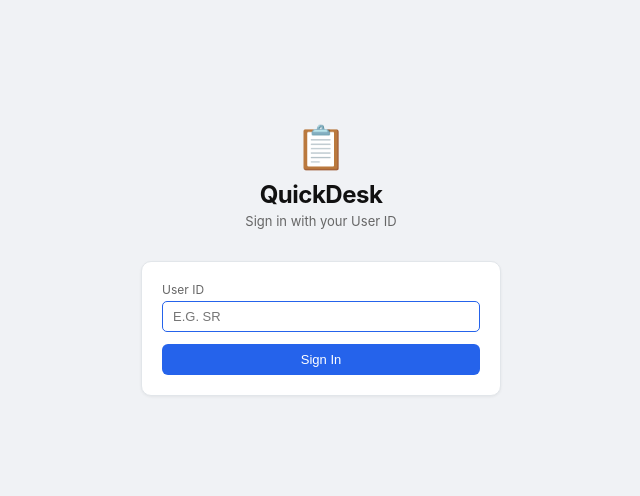
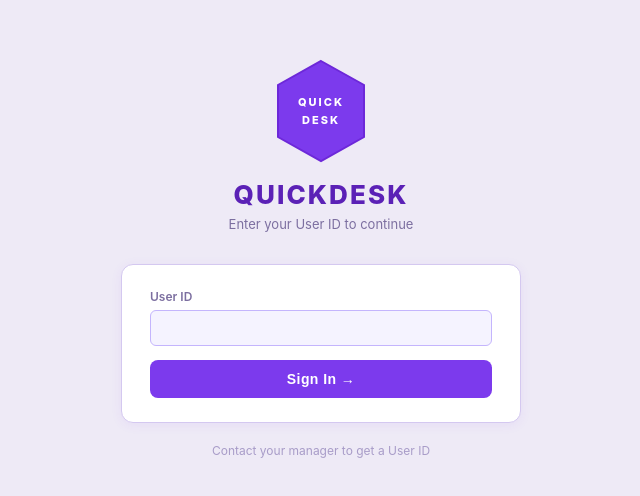
Before and after one commit to srhosieryplus-jpg/quickdesk-web-app, a Next.js app in the folder quickdesk-web/: page / in a window 1280 px wide. Shown: the part 142-638 px from the top of the page, without its empty margins (319-959 px from the left). Built offline with nearby package versions, Linux system fonts and the light colour scheme; no server answers.

Commit message:
Update page.tsx

```diff
--- a/quickdesk-web/app/page.tsx
+++ b/quickdesk-web/app/page.tsx
@@ -25,23 +25,113 @@ export default function LoginPage() {
   }
 
   return (
-    <div style={{ minHeight:'100vh', display:'flex', alignItems:'center', justifyContent:'center', padding:20, background:'#f0f2f5' }}>
-      <div style={{ width:'100%', maxWidth:360 }}>
-        <div style={{ textAlign:'center', marginBottom:32 }}>
-          <div style={{ fontSize:42, marginBottom:8 }}>📋</div>
-          <h1 style={{ fontSize:24, fontWeight:700, letterSpacing:'-0.5px', color:'#111' }}>QuickDesk</h1>
-          <p style={{ color:'#666', marginTop:4, fontSize:13 }}>Sign in with your User ID</p>
+    <div style={{
+      minHeight: '100vh',
+      display: 'flex',
+      alignItems: 'center',
+      justifyContent: 'center',
+      padding: 20,
+      background: '#eeeaf6',
+    }}>
+      <div style={{ width: '100%', maxWidth: 400, textAlign: 'center' }}>
+
+        {/* Hexagon logo */}
+        <div style={{ display: 'flex', justifyContent: 'center', marginBottom: 16 }}>
+          <svg width="90" height="104" viewBox="0 0 90 104" fill="none" xmlns="http://www.w3.org/2000/svg">
+            <polygon
+              points="45,2 88,26 88,78 45,102 2,78 2,26"
+              fill="#7c3aed"
+              stroke="#6d28d9"
+              strokeWidth="2"
+            />
+            <text
+              x="45"
+              y="44"
+              textAnchor="middle"
+              dominantBaseline="middle"
+              fill="white"
+              fontSize="11"
+              fontWeight="800"
+              fontFamily="-apple-system, BlinkMacSystemFont, 'Segoe UI', sans-serif"
+              letterSpacing="2"
+            >QUICK</text>
+            <text
+              x="45"
+              y="62"
+              textAnchor="middle"
+              dominantBaseline="middle"
+              fill="white"
+              fontSize="11"
+              fontWeight="800"
+              fontFamily="-apple-system, BlinkMacSystemFont, 'Segoe UI', sans-serif"
+              letterSpacing="2"
+            >DESK</text>
+          </svg>
         </div>
-        <form onSubmit={handleLogin} style={{ background:'#fff', border:'1px solid #e2e6ea', borderRadius:10, padding:20, boxShadow:'0 1px 3px rgba(0,0,0,0.06)', display:'flex', flexDirection:'column', gap:12 }}>
+
+        <h1 style={{ fontSize: 26, fontWeight: 800, letterSpacing: '0.08em', color: '#5b21b6', marginBottom: 6 }}>
+          QUICKDESK
+        </h1>
+        <p style={{ color: '#7c6fa0', fontSize: 13, marginBottom: 32 }}>Enter your User ID to continue</p>
+
+        <form onSubmit={handleLogin} style={{
+          background: '#fff',
+          border: '1.5px solid #d4c8f0',
+          borderRadius: 12,
+          padding: '24px 28px',
+          boxShadow: '0 2px 12px rgba(124,58,237,0.07)',
+          display: 'flex',
+          flexDirection: 'column',
+          gap: 14,
+          textAlign: 'left',
+        }}>
           <div>
-            <label style={{ fontSize:12, color:'#666', display:'block', marginBottom:4 }}>User ID</label>
-            <input autoFocus value={userid} onChange={e => setUserid(e.target.value)} placeholder="e.g. SR" style={{ textTransform:'uppercase' }} />
+            <label style={{ fontSize: 12, color: '#7c6fa0', display: 'block', marginBottom: 6, fontWeight: 600 }}>
+              User ID
+            </label>
+            <input
+              autoFocus
+              value={userid}
+              onChange={e => setUserid(e.target.value)}
+              placeholder=""
+              style={{
+                textTransform: 'uppercase',
+                background: '#f5f3ff',
+                border: '1.5px solid #c4b5fd',
+                borderRadius: 6,
+                padding: '9px 12px',
+                fontSize: 14,
+                color: '#3b1f8c',
+                width: '100%',
+                outline: 'none',
+              }}
+            />
           </div>
-          {err && <p style={{ color:'#dc2626', fontSize:12 }}>{err}</p>}
-          <button className="btn btn-primary" type="submit" disabled={loading} style={{ width:'100%', justifyContent:'center' }}>
-            {loading ? 'Signing in…' : 'Sign In'}
+          {err && <p style={{ color: '#dc2626', fontSize: 12 }}>{err}</p>}
+          <button
+            type="submit"
+            disabled={loading}
+            style={{
+              background: '#7c3aed',
+              color: '#fff',
+              border: 'none',
+              borderRadius: 8,
+              padding: '11px 0',
+              fontSize: 14,
+              fontWeight: 700,
+              cursor: loading ? 'not-allowed' : 'pointer',
+              opacity: loading ? 0.7 : 1,
+              width: '100%',
+              letterSpacing: '0.03em',
+            }}
+          >
+            {loading ? 'Signing in…' : 'Sign In →'}
           </button>
         </form>
+
+        <p style={{ fontSize: 12, color: '#a89cc8', marginTop: 20 }}>
+          Contact your manager to get a User ID
+        </p>
       </div>
     </div>
   )
```
